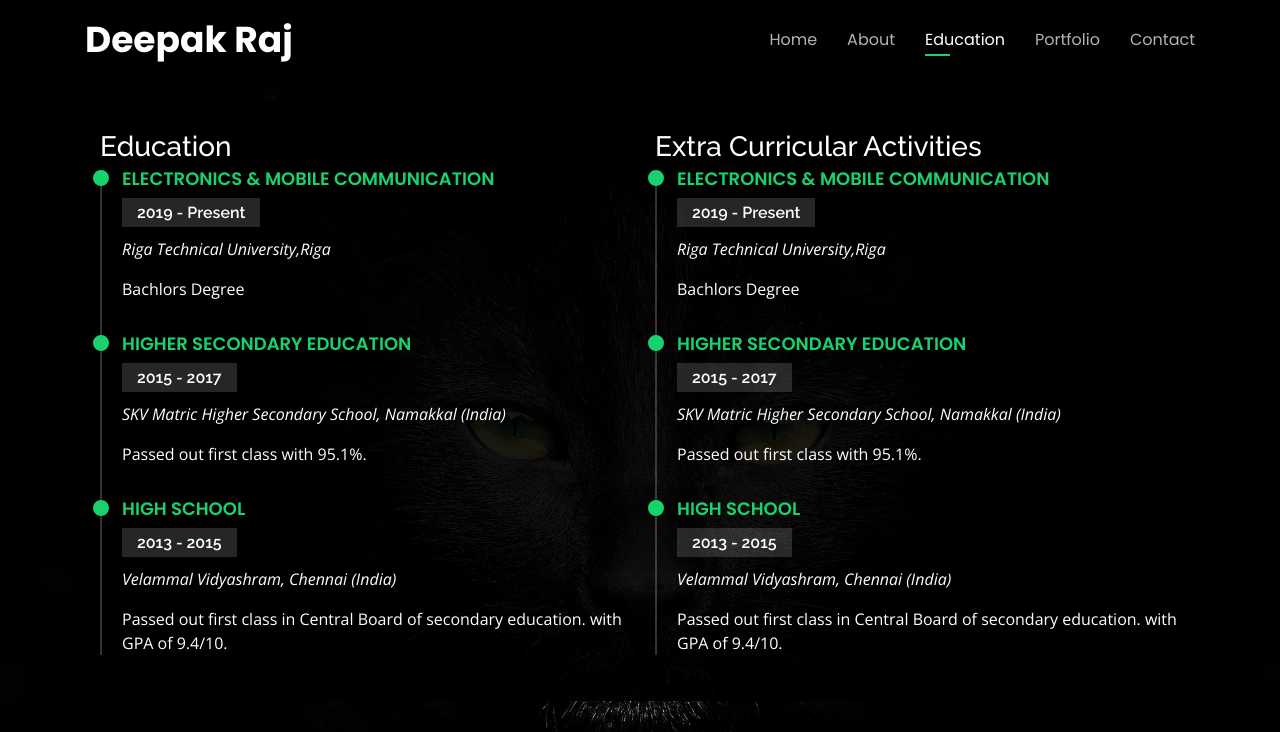
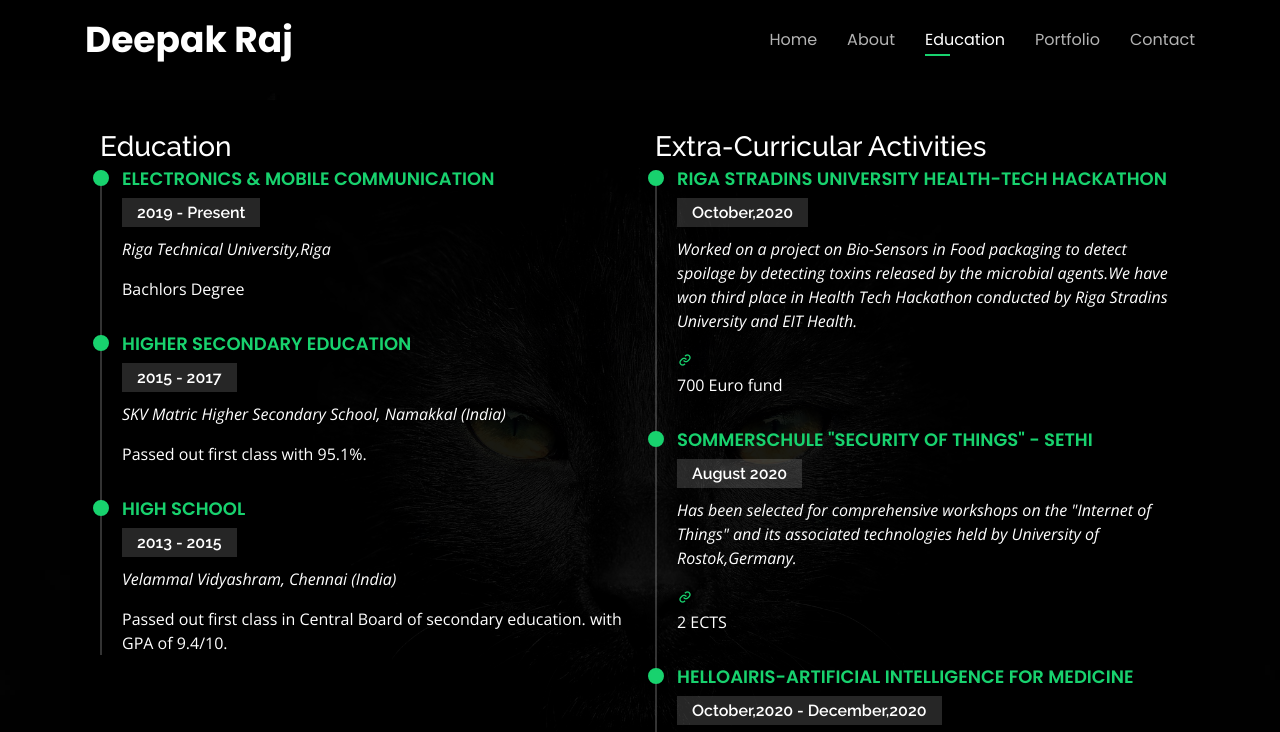
Before and after one commit to DeepakRajTech/DeepakRaj.github.io, a plain HTML site: page Personal/index.html in a window 1280 px wide. Both pictures are taken after a click on the link "Education". Shown: the top 732 px of the page. Drawn offline with nearby package versions, Linux system fonts and the light colour scheme.

Commit message:
educaiton page modified v3

```diff
--- a/Personal/index.html
+++ b/Personal/index.html
@@ -306,28 +306,39 @@
         </div>
 
 
-        <div class="col-md-6 no-gutters">
-          <h3 class="resume-title-right">Extra Curricular Activities</h3>
-          <div class="resume-item">
-            <h4>Electronics &amp; Mobile Communication</h4>
-            <h5>2019 - Present</h5>
-            <p><em>Riga Technical University,Riga</em></p>
-            <p>Bachlors Degree</p>
+         <div class="col-md-6 no-gutters">
+          <div>
+          <h3 class="resume-title-right">Extra-Curricular Activities</h3><div class="resume-item">
+            <h4>Riga Stradins University Health-Tech Hackathon</h4>
+            <h5>October,2020</h5>
+            <p><em>Worked on a project on Bio-Sensors in Food packaging to detect spoilage by detecting toxins released by the microbial agents.We have won third place in Health Tech Hackathon conducted by Riga Stradins University and EIT Health.</em></p>
+            <a href="https://www.linkedin.com/in/deepak-raj-9b2460172/detail/overlay-view/urn:li:fsd_profileTreasuryMedia:(ACoAACkAe5YBcrE7yx895Isg9sIDTPY8O1Y_b1I,1612026283971)/" target="_blank"><i class="bx bx-link"></i></a>
+            <p>700 Euro fund</p>
           </div>
 
           <div class="resume-item">
-            <h4>Higher Secondary Education</h4>
-            <h5>2015 - 2017</h5>
-            <p><em>SKV Matric Higher Secondary School, Namakkal (India) </em></p>
-            <p>Passed out first class with 95.1%.</p>
+            <h4>Sommerschule "Security of Things" - SeThi</h4>
+            <h5>August 2020</h5>
+            <p><em>Has been selected for comprehensive workshops on the "Internet of Things" and its associated technologies held by University of Rostok,Germany. </em></p>
+             <a href="https://www.linkedin.com/in/deepak-raj-9b2460172/detail/overlay-view/urn:li:fsd_profileTreasuryMedia:(ACoAACkAe5YBcrE7yx895Isg9sIDTPY8O1Y_b1I,1611328592763)/"  target="_blank"><i class="bx bx-link"></i></a>
+            <p>2 ECTS</p>
           </div>
 
           <div class="resume-item">
-            <h4>High School</h4>
-            <h5>2013 - 2015</h5>
-            <p><em>Velammal Vidyashram, Chennai (India) </em></p>
-            <p>Passed out first class in Central Board of secondary education.
-              with GPA of 9.4/10.</p>
+            <h4>HelloAIRIS-Artificial Intelligence For MEDICINE</h4>
+            <h5>October,2020  - December,2020</h5>
+            <p><em>Workshop on Basics of Machine Learning and its usage on Medicine and implementation of some of its current application which is organised by EIT HEALTH and General Motors</em></p>
+            <a href="https://www.linkedin.com/in/deepak-raj-9b2460172/detail/overlay-view/urn:li:fsd_profileTreasuryMedia:(ACoAACkAe5YBcrE7yx895Isg9sIDTPY8O1Y_b1I,1611329193855)/" target="_blank"><i class="bx bx-link"></i></a>
+
+          </div>
+
+          <div class="resume-item">
+            <h4>Demola Project -Data is the new king</h4>
+            <h5>June,2020</h5>
+            <p><em>Worked with an international team on researching,finding different aspects of data,and how it may behave as a phenomenon in the future</em></p>
+            <a href="https://www.linkedin.com/in/deepak-raj-9b2460172/detail/overlay-view/urn:li:fsd_profileTreasuryMedia:(ACoAACkAe5YBcrE7yx895Isg9sIDTPY8O1Y_b1I,1611329193855)/" target="_blank"><i class="bx bx-link"></i></a>
+            <p>2 ECTS</p>
+          </div>
           </div>
         </div>
       </div>
```
